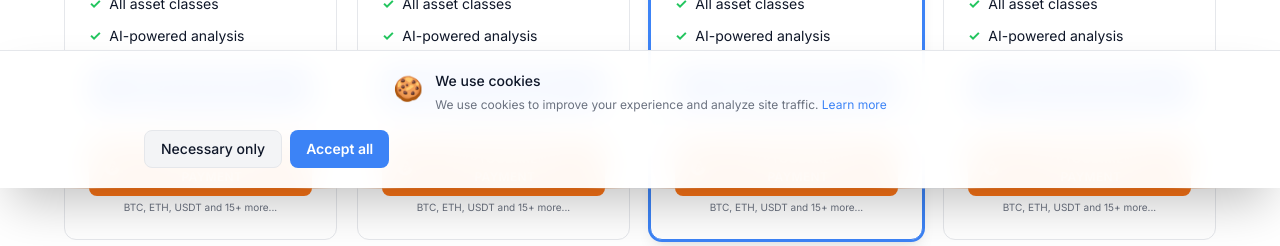
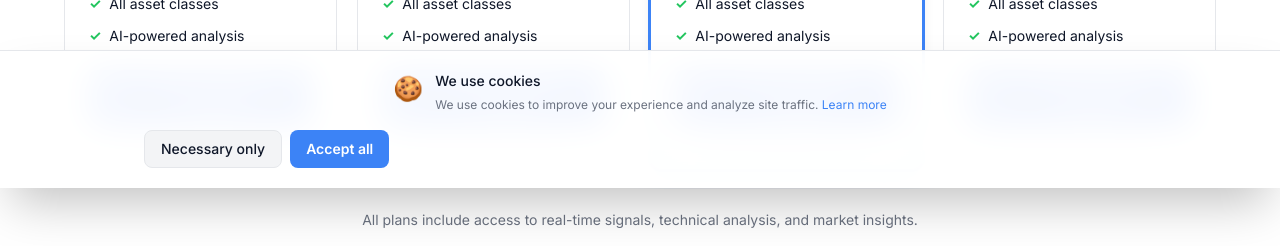
Before and after one commit to shaantitrades/Signals-Pro, a Next.js app in the folder frontend/: page /tarifs in a window 1280 px wide. Shown: the part 612-858 px from the top of the page. Built offline with nearby package versions, Linux system fonts and the light colour scheme; no server answers.

Commit message:
tarifs: hide stripe buttons, crypto buttons now blue

```diff
--- a/frontend/src/app/tarifs/page.tsx
+++ b/frontend/src/app/tarifs/page.tsx
@@ -288,11 +288,11 @@
                       ))}
                     </ul>
 
-                    {/* Stripe checkout button — BLUE */}
+                    {/* Stripe checkout button — HIDDEN */}
                     <button
                       onClick={() => handleCheckout(plan.slug)}
                       disabled={checkoutSlug !== null || cryptoSlug !== null}
-                      className="flex items-center justify-center gap-2 w-full bg-blue-600 hover:bg-blue-700 disabled:opacity-60 text-white rounded-lg px-4 py-2.5 transition-colors cursor-pointer font-semibold"
+                      className="hidden"
                     >
                       {checkoutSlug === plan.slug ? (
                         <div className="animate-spin rounded-full h-4 w-4 border-b-2 border-white"></div>
@@ -308,18 +308,18 @@
                       )}
                     </button>
 
-                    {/* Divider */}
-                    <div className="flex items-center gap-2 my-2">
+                    {/* Divider — HIDDEN since Stripe button is hidden */}
+                    <div className="hidden">
                       <div className="flex-1 h-px bg-border"></div>
                       <span className="text-xs text-muted-foreground">{t('pricing.orPayCrypto')}</span>
                       <div className="flex-1 h-px bg-border"></div>
                     </div>
 
-                    {/* Crypto payment button — ORANGE */}
+                    {/* Crypto payment button — BLUE */}
                     <button
                       onClick={() => handleCryptoCheckout(plan.slug)}
                       disabled={checkoutSlug !== null || cryptoSlug !== null}
-                      className="flex items-center justify-center gap-2 w-full bg-orange-500 hover:bg-orange-600 disabled:opacity-60 text-white rounded-lg px-4 py-2.5 transition-colors cursor-pointer font-semibold"
+                      className="flex items-center justify-center gap-2 w-full bg-blue-600 hover:bg-blue-700 disabled:opacity-60 text-white rounded-lg px-4 py-2.5 transition-colors cursor-pointer font-semibold"
                     >
                       {cryptoSlug === plan.slug ? (
                         <div className="animate-spin rounded-full h-4 w-4 border-b-2 border-white"></div>
```
